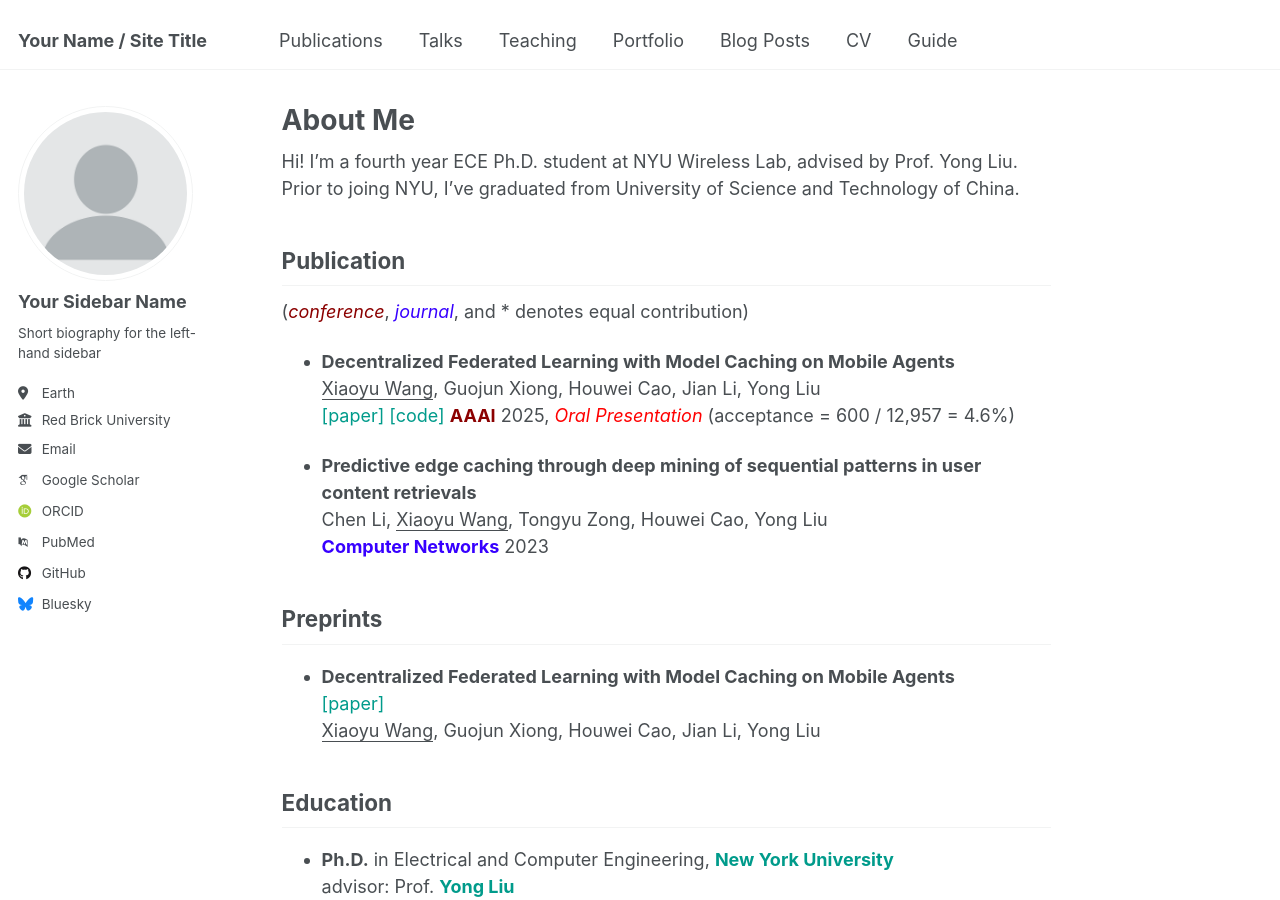
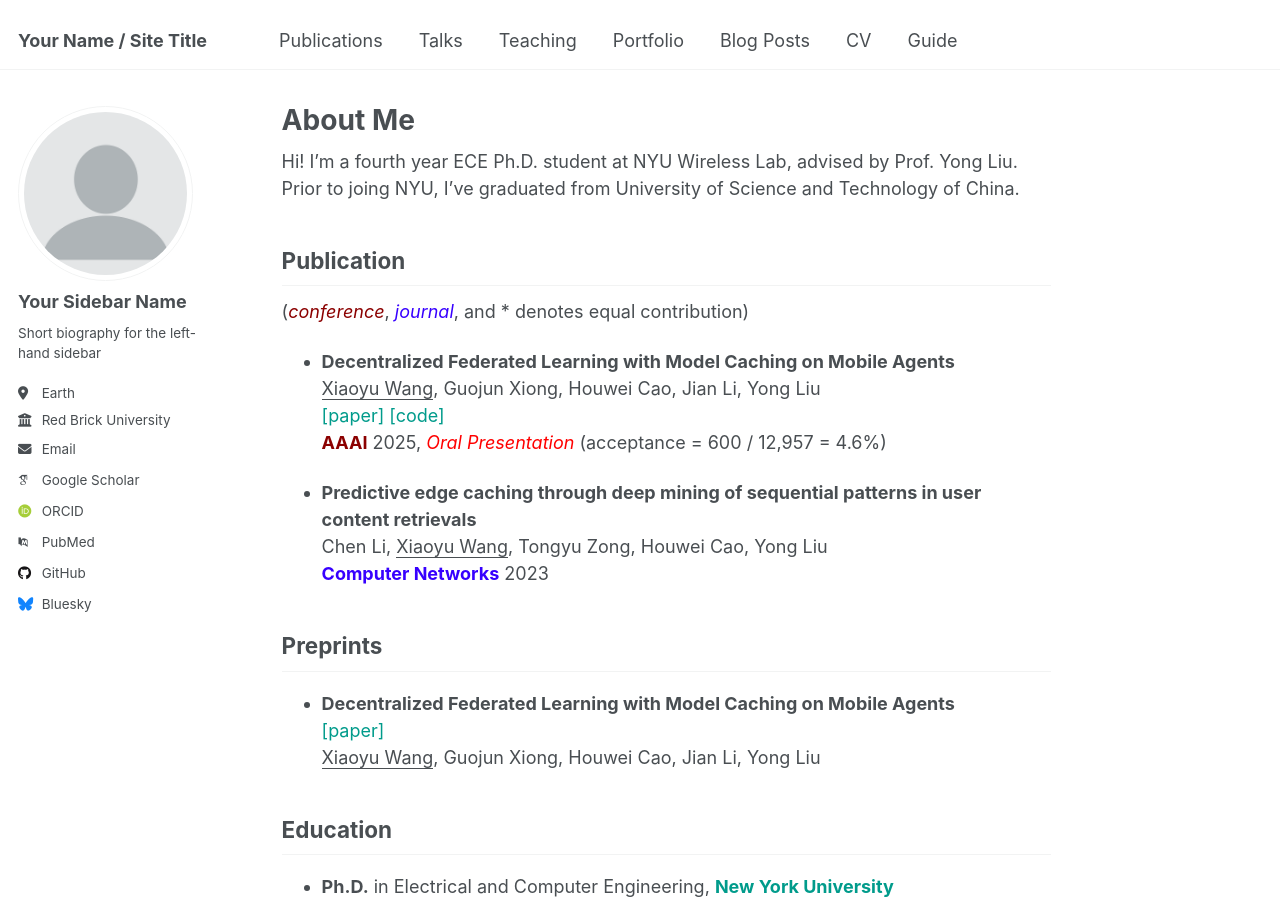
Before and after one commit to shawnxiaoyuwang/shawnxiaoyuwang.github.io, a Jekyll site: the page built from _pages/about.md, in a window 1280 px wide and 900 px high. Built offline with Jekyll 4.4.1, drawn with Linux system fonts in a browser that asks for light colours; some web fonts are replaced.

Commit message:
Update about.md

```diff
--- a/_pages/about.md
+++ b/_pages/about.md
@@ -15,7 +15,7 @@ Publication
 (<span style="color:darkred">*conference*</span>, <span style="color: #3700FF">*journal*</span>, and * denotes equal contribution)
 - **Decentralized Federated Learning with Model Caching on Mobile Agents** \\
 <u>Xiaoyu Wang</u>, Guojun Xiong, Houwei Cao, Jian Li, Yong Liu \\
-<a href="https://arxiv.org/abs/2408.14001" style="color: #009B8B; text-decoration: none;">[paper]</a> <a href="https://github.com/ShawnXiaoyuWang/Cached-DFL" style="color: #009B8B; text-decoration: none;">[code]</a>
+<a href="https://arxiv.org/abs/2408.14001" style="color: #009B8B; text-decoration: none;">[paper]</a> <a href="https://github.com/ShawnXiaoyuWang/Cached-DFL" style="color: #009B8B; text-decoration: none;">[code]</a> \\
 <span style="color:darkred">**AAAI**</span> 2025, <span style="color:red">_Oral Presentation_</span> (acceptance = 600 / 12,957 = 4.6%)
 
 - **Predictive edge caching through deep mining of sequential patterns in user content retrievals** \\
```
